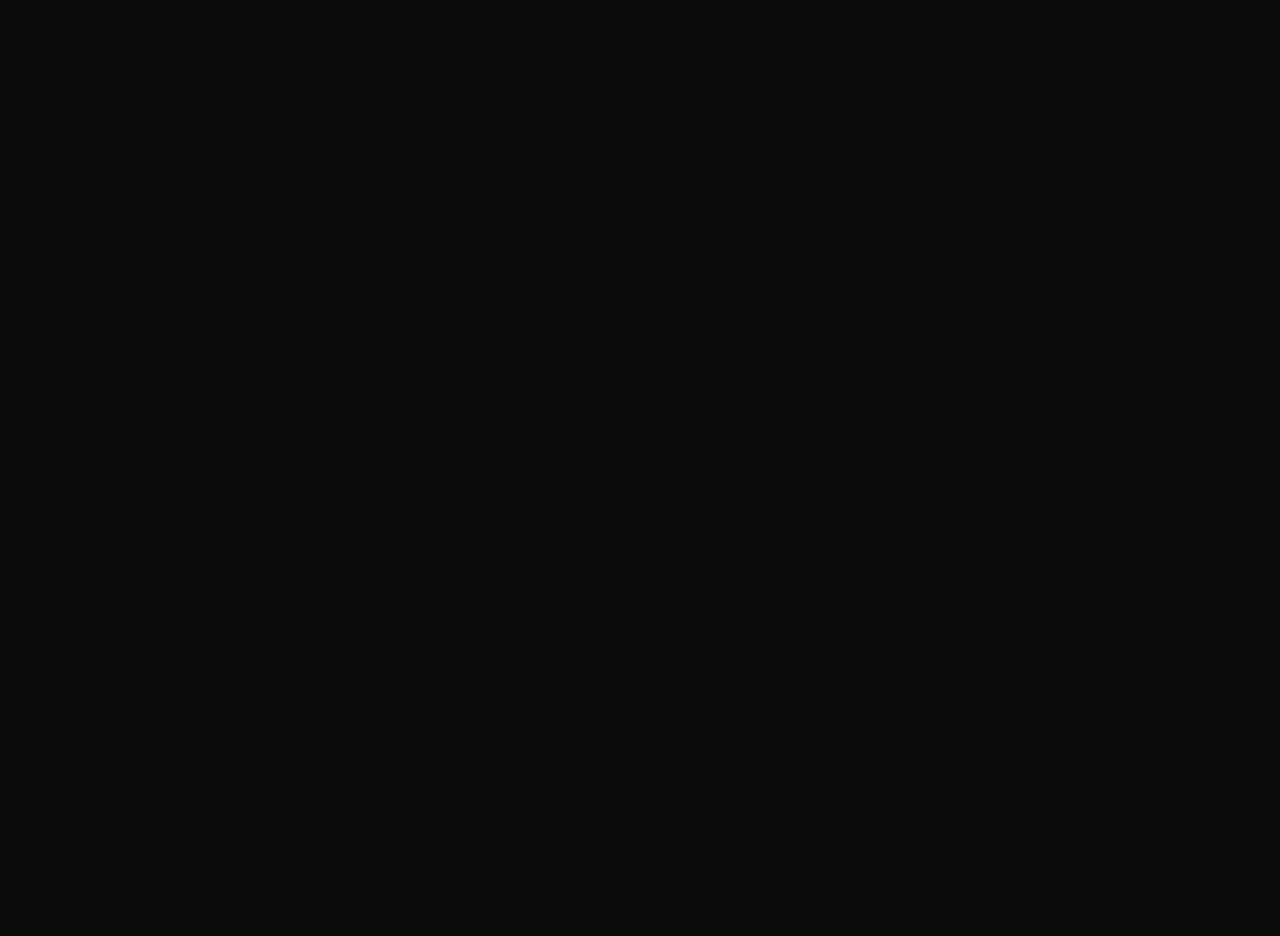
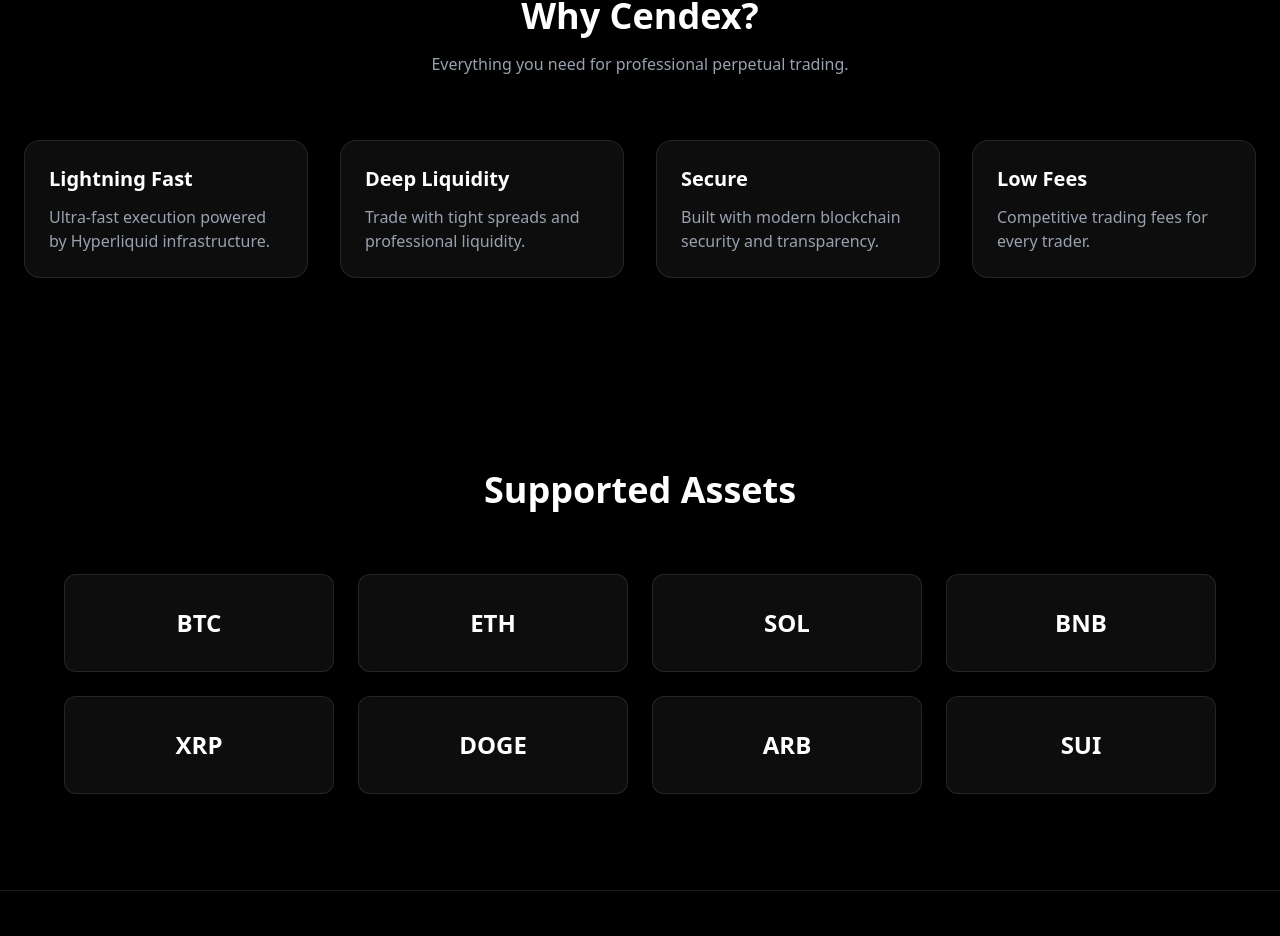
Before and after one commit to ojimusk/Cendex, a Next.js app: page / in a window 1280 px wide. Shown: the part 900-1836 px from the top of the page. Before the commit the page ends 800 px from the top, so only its background shows below. Built offline with nearby package versions, Linux system fonts and the light colour scheme.

Commit message:
Add WhyCendex and Assets components to HomePage

```diff
--- a/app/page.tsx
+++ b/app/page.tsx
@@ -1,11 +1,17 @@
 import Navbar from "@/components/Navbar";
 import Hero from "@/components/Hero";
+import WhyCendex from "@/components/WhyCendex";
+import Assets from "@/components/Assets";
+import Footer from "@/components/Footer";
 
 export default function HomePage() {
   return (
     <>
       <Navbar />
       <Hero />
+      <WhyCendex />
+      <Assets />
+      <Footer />
     </>
   );
 }
```
